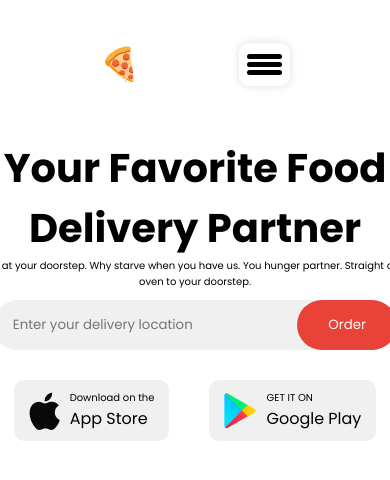
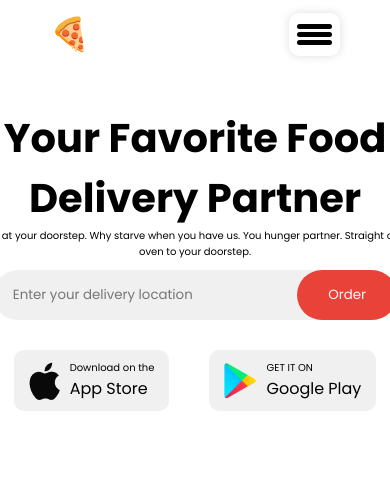
Before and after one commit to davidcodes17/Web, a plain HTML site: page index.html in a window 390 px wide. Shown: the top 480 px of the page. Drawn offline with Linux system fonts and the light colour scheme.

Commit message:
web food-ecommerce website

```diff
--- a/style.css
+++ b/style.css
@@ -101,6 +101,7 @@ button {
 .hamburger{
     box-shadow: 0px 0px 10px #ddd;
     padding: 8px;
+    cursor: pointer;
     border-radius: 10px;
     display: none;
 }
@@ -114,6 +115,9 @@ span{
 
 }
 @media screen and (max-width: 720px) {
+    .container{
+        margin: 10px 50px;
+    }
     .hamburger{
         display: block;
     }
```
